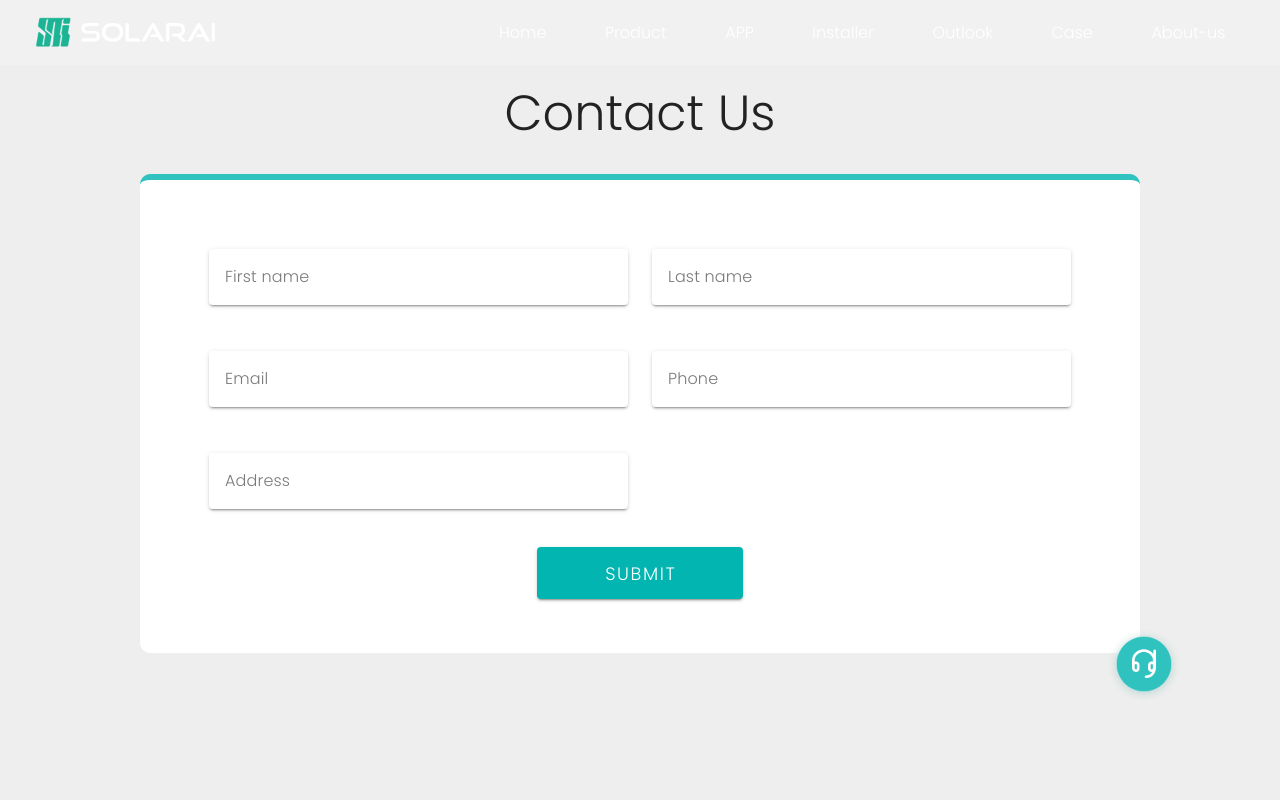
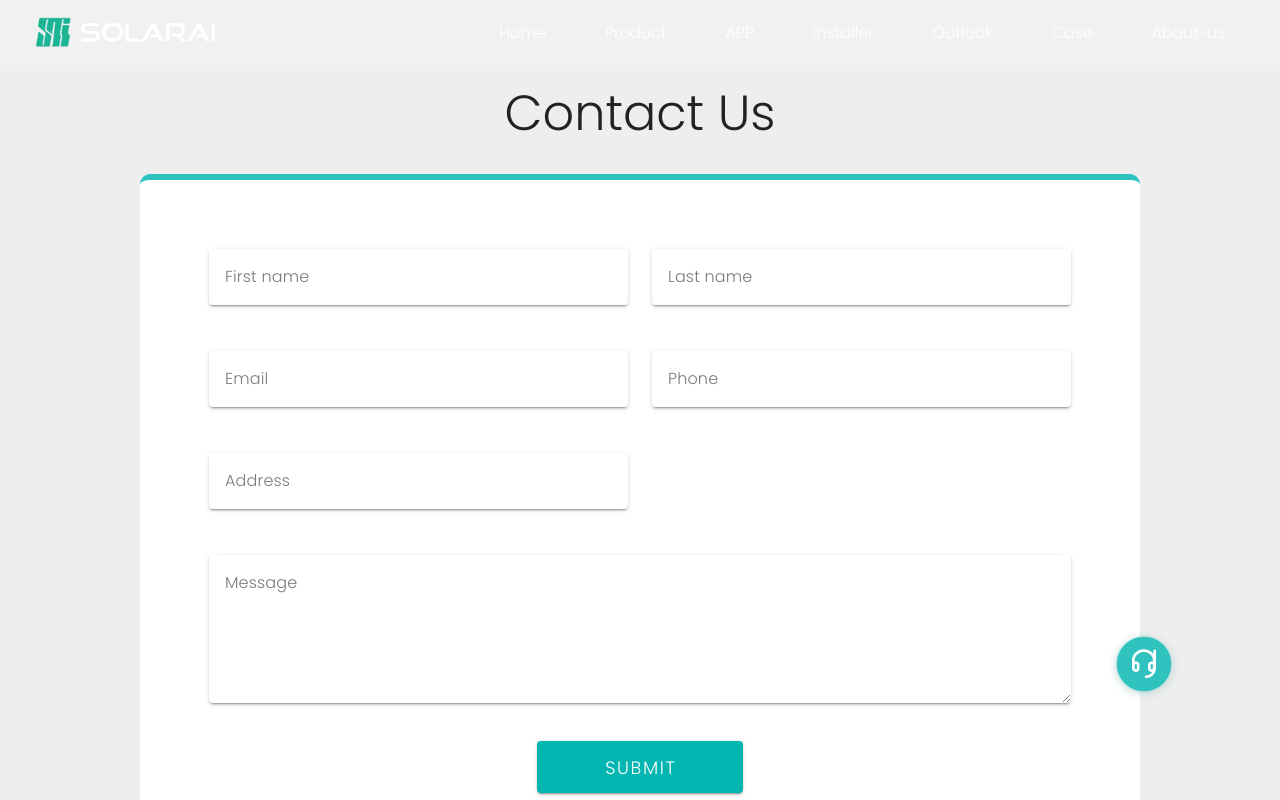
Before and after one commit to zhangfei1111/est-official-website, a Nuxt app: page /message in a window 1280 px wide. Shown: the top 800 px of the page. Built offline with nearby package versions, Linux system fonts and the light colour scheme.

Commit message:
1.5.6bug修复

```diff
--- a/pages/message.vue
+++ b/pages/message.vue
@@ -26,7 +26,9 @@
                                 <v-text-field v-model="address" variant="solo" :rules="addressRules"
                                     label="Address"></v-text-field>
                             </v-col>
-
+                            <v-col cols="12" md="12">
+                                <v-textarea v-model="content" variant="solo" label="Message"></v-textarea>
+                            </v-col>
 
                         </v-row>
                     </v-container>
@@ -75,6 +77,7 @@ const handleSubmit = async () => {
             email: email.value,
             phone: phone.value,
             address: address.value,
+            content: content.value
         })
         if (data.status === '0') {
             snackbar.value = {
@@ -100,6 +103,7 @@ const handleSubmit = async () => {
     }
 }
 const firstName = ref('')
+const content = ref('')
 const firstNameRules = [
     value => {
         if (value?.length >= 3) return true
```
Also changed, not shown: 1 other file (tests, documents, lock files or other folders).
